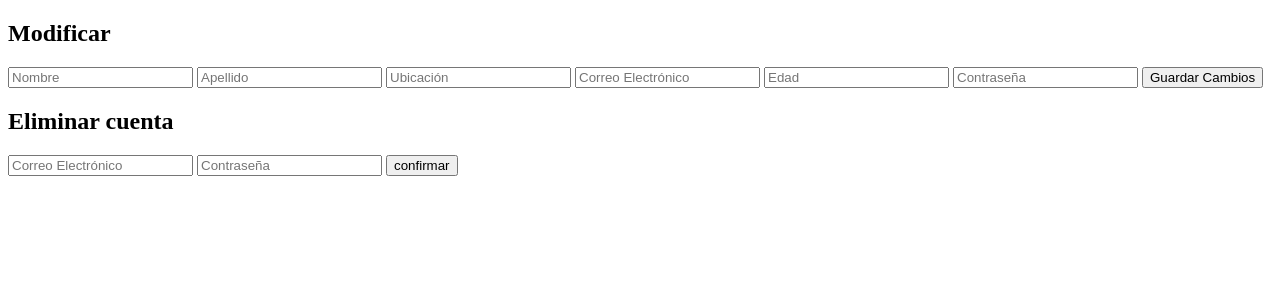
After one commit to KarimS21/FlaskApp2-SO-2024, a Flask app: page /admin in a window 1280 px wide. The commit adds this page. Shown: the top 300 px of the page. Run offline with Flask 3, Linux system fonts and the light colour scheme; the visitor is signed in with stand-in values (Sample User, id 1).

Commit message:
Add files via upload

```diff
--- a/app.py
+++ b/app.py
@@ -1,10 +1,21 @@
-from flask import Flask, render_template, request,redirect,url_for, jsonify
+from flask import Flask, render_template, request,redirect,url_for, jsonify,session
 from conexion import Conexion
 from Usuario import Usuario
 
 app = Flask(__name__)
+app.secret_key = "hello"
+DataBase = Conexion().connectionDB()
 
-DataBase = Conexion().connectionDB()
+
+def verificar_credenciales(Correo, Password):
+    try:
+        usersOBJ = DataBase["Usuario"]
+        usua = usersOBJ.find_one({"Correo":Correo,"Password":Password},{"Nombre":1,"Correo":1})
+        return usua
+    except Exception as e:
+        print(f"Error al verificar credenciales: {e}")
+        return None
+
 
 @app.route("/")
 def home():
@@ -13,7 +24,6 @@ def home():
 @app.route('/user',methods=["POST"])
 def addUser():
     usersOBJ = DataBase["Usuario"]
-
     Nombre =request.form["Nombre"]
     Apellido = request.form["Apellido"]
     Edad = request.form["Edad"]
@@ -29,5 +39,66 @@ def addUser():
     else:
         print("Error al insertar los datos")
         return render_template("index.html")
+
+
+@app.route('/acceso-login', methods=["POST"])
+def login():
+    if request.method == 'POST' and 'Correo' in request.form and 'Password' in request.form:
+        Correo = request.form["Correo"]
+        Password =request.form["Password"]
+
+        user = verificar_credenciales(Correo,Password)
+        if user:
+            session['nombre'] = user["Nombre"]
+            return redirect(url_for('admin'))
+        else:
+            error = "Correo electrónico o contraseña incorrectos. Inténtalo de nuevo."
+            return render_template('index.html', error=error)
+    else:
+        return redirect(url_for('home'))
+
+@app.route('/eliminar', methods=["POST"])
+def eliminarUser():
+    if request.method == 'POST' and 'Correo' in request.form and 'Password' in request.form:
+        Correo = request.form["Correo"]
+        Password =request.form["Password"]
+        user = verificar_credenciales(Correo,Password)
+        if user:
+            usersOBJ = DataBase["Usuario"]
+            usersOBJ.delete_one({"Correo":Correo,"Password":Password})
+            return redirect(url_for('home'))
+        else:
+            error = "Correo electrónico o contraseña incorrectos. Inténtalo de nuevo."
+            return render_template('ui.html',error=error)
+    else:
+        return redirect(url_for('admin'))
+
+@app.route('/modificar', methods=["POST"])
+def ModificarUser():
+    Nombre =request.form["Nombre"]
+    Apellido = request.form["Apellido"]
+    Edad = request.form["Edad"]
+    Localizacion = request.form["Localizacion"]
+    Correo = request.form["Correo"]
+    Password =request.form["Password"]
+
+    user = verificar_credenciales(Correo,Password)
+    if user:
+        usersOBJ = DataBase["Usuario"]
+        usuario = Usuario(Nombre,Apellido,Edad,Localizacion,Correo,Password)
+        usersOBJ.update_one({"Correo":Correo,"Password":Password},{"$set":usuario.toDBCollectionUpdate()})
+        return redirect(url_for('home'))
+    else:
+        error = "Correo electrónico o contraseña incorrectos. Inténtalo de nuevo para poder actualizar tus datos."
+        return render_template('ui.html',error=error)
+
+
+@app.route('/admin')
+def admin():
+    if 'nombre' in session:
+        return render_template('ui.html', nombre=session['nombre'])
+    else:
+        return redirect(url_for('home'))
+
 if __name__ == "__main__":
     app.run(host='0.0.0.0',debug=True,port=8080)
--- a/static/estilos.css
+++ b/static/estilos.css
@@ -7,7 +7,7 @@
 }
 
 body{
-    background-image: url(./images/bg5.jpg);
+    background-image: url(./images/bg3.jpg);
     background-size: cover;
     background-repeat: no-repeat;
     background-position: center;
--- a/templates/index.html
+++ b/templates/index.html
@@ -27,10 +27,10 @@
             <!-- Formulario de login y registro -->
             <div class="contenedor__login-register">
                 <!-- Login -->
-                <form action="" class="formulario__login">
+                <form action="acceso-login" method="post" class="formulario__login">
                     <h2>Iniciar Sesión</h2>
-                    <input type="text" placeholder="Correo Electrónico">
-                    <input type="password" placeholder="Contraseña">
+                    <input type="text" id="Correo" placeholder="Correo Electrónico" name="Correo">
+                    <input type="password" id="Password" placeholder="Contraseña" name="Password">
                     <button type="submit">Entrar</button>
                 </form>
                 <!-- Registro -->
--- /dev/null
+++ b/templates/ui.html
@@ -0,0 +1,47 @@
+<!DOCTYPE html>
+<html lang="en">
+<head>
+    <meta charset="UTF-8">
+    <meta name="viewport" content="width=device-width, initial-scale=1.0">
+    <title>interfaz</title>
+    <link href="https://fonts.googleapis.com/css2?family=Roboto:ital,wght@0,100;0,300;0,400;0,500;0,700;0,900;1,100;1,300;1,400;1,500;1,700;1,900&display=swap" rel="stylesheet">
+    <link rel="icon" href="https://encrypted-tbn0.gstatic.com/images?q=tbn:ANd9GcTQjDjJgSTqBaLLRZSEKV0kd7Q0qpO1gP_TuDxyfh4ScrkZAY-MK0b08VH0bGMuM89QtAc&usqp=CAU"
+    type="image/x-icon">
+</head>
+<body>
+    <main>
+        <div class="container">
+            <form action="modificar" method="post" class="formulario__register">
+                <h2>Modificar</h2>
+                <input type="text" id="Nombre" placeholder="Nombre" name="Nombre">
+                <input type="text" id="Apellido" placeholder="Apellido" name="Apellido">
+                <input type="text" id="Localizacion" placeholder="Ubicación" name="Localizacion">
+                <input type="text" id="Correo" placeholder="Correo Electrónico" name="Correo">
+                <input type="text" id="Edad" placeholder="Edad" name="Edad">
+                <input type="password" id="Password" placeholder="Contraseña" name="Password">
+                <button type="submit">Guardar Cambios</button>
+                <!-- Mensaje de error -->
+                {% if error %}
+                <div class="error-message">
+                    <p>{{ error }}</p>
+                </div>
+                {% endif %}
+            </form>
+        </div>
+        <div class="eliminar">
+            <form action="eliminar" method="post" class="formulario__register">
+                <h2>Eliminar cuenta</h2>
+                <input type="text" id="Correo" placeholder="Correo Electrónico" name="Correo">
+                <input type="password" id="Password" placeholder="Contraseña" name="Password">
+                <button type="submit">confirmar</button>
+                <!-- Mensaje de error -->
+                {% if error %}
+                <div class="error-message">
+                    <p>{{ error }}</p>
+                </div>
+                {% endif %}
+            </form>
+        </div>
+    </main>
+</body>
+</html>
```
Also changed, not shown: Usuario.py (+12 -1 lines), conexion.py (+2 -12 lines), 1 other file.
